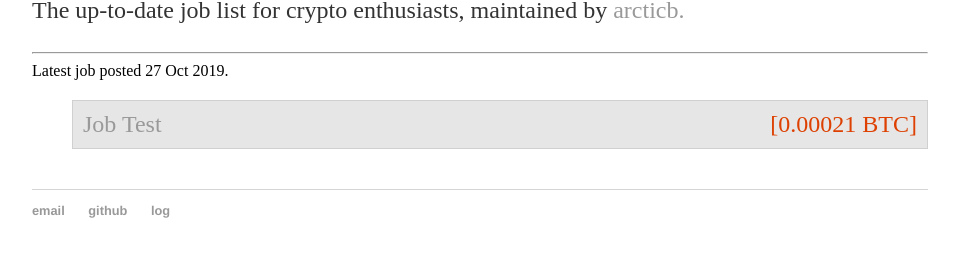
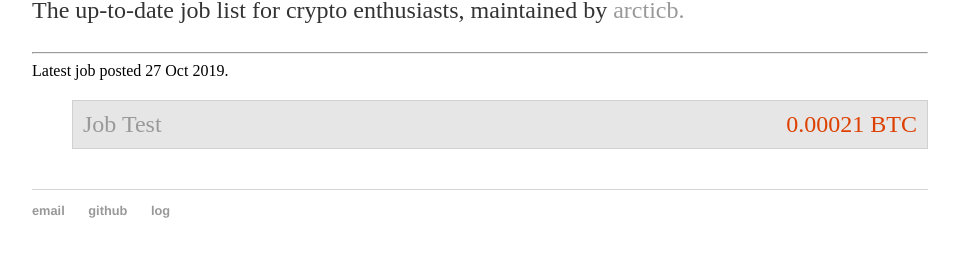
Before and after one commit to arcticbhub/arcticbhub.github.io, a Jekyll site: the page built from index.html, in a window 1280 px wide. Shown: the part 203-460 px from the top of the page, without its empty margins (160-1119 px from the left). Built offline with Jekyll 4.4.1, drawn with Linux system fonts in a browser that asks for light colours.

Commit message:
Update index.html

```diff
--- a/index.html
+++ b/index.html
@@ -16,7 +16,7 @@ title: arcticbhub - crypto jobs
 {% assign sorted-posts = site.posts | where: "categories","job" %}
 {% for post in sorted-posts %}
 <li><a href="{{ post.url }}" title="{{ post.title }}">{{ post.title }}</a>
-	<span class="price">[{{ post.price }}]</span>
+	<span class="price">{{ post.price }}</span>
 </li>
 {% endfor %}
 </ul>
```
